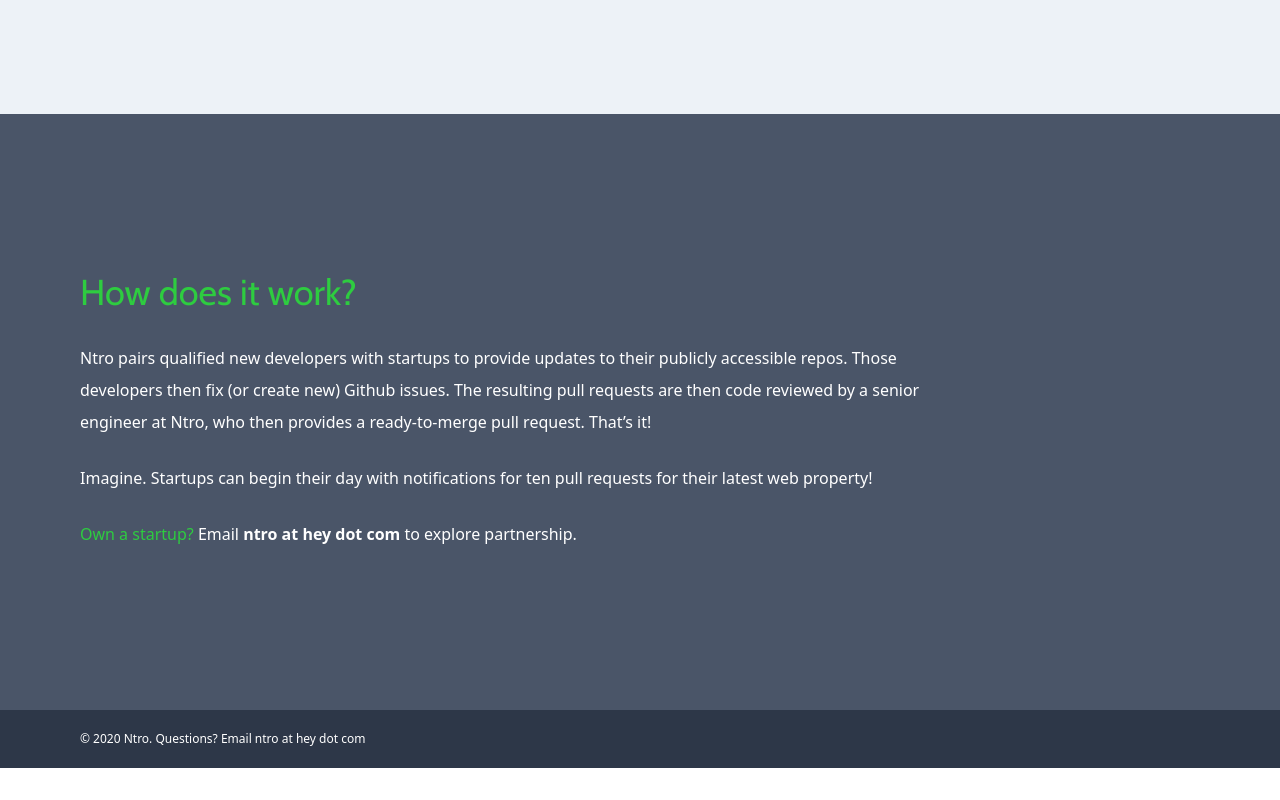
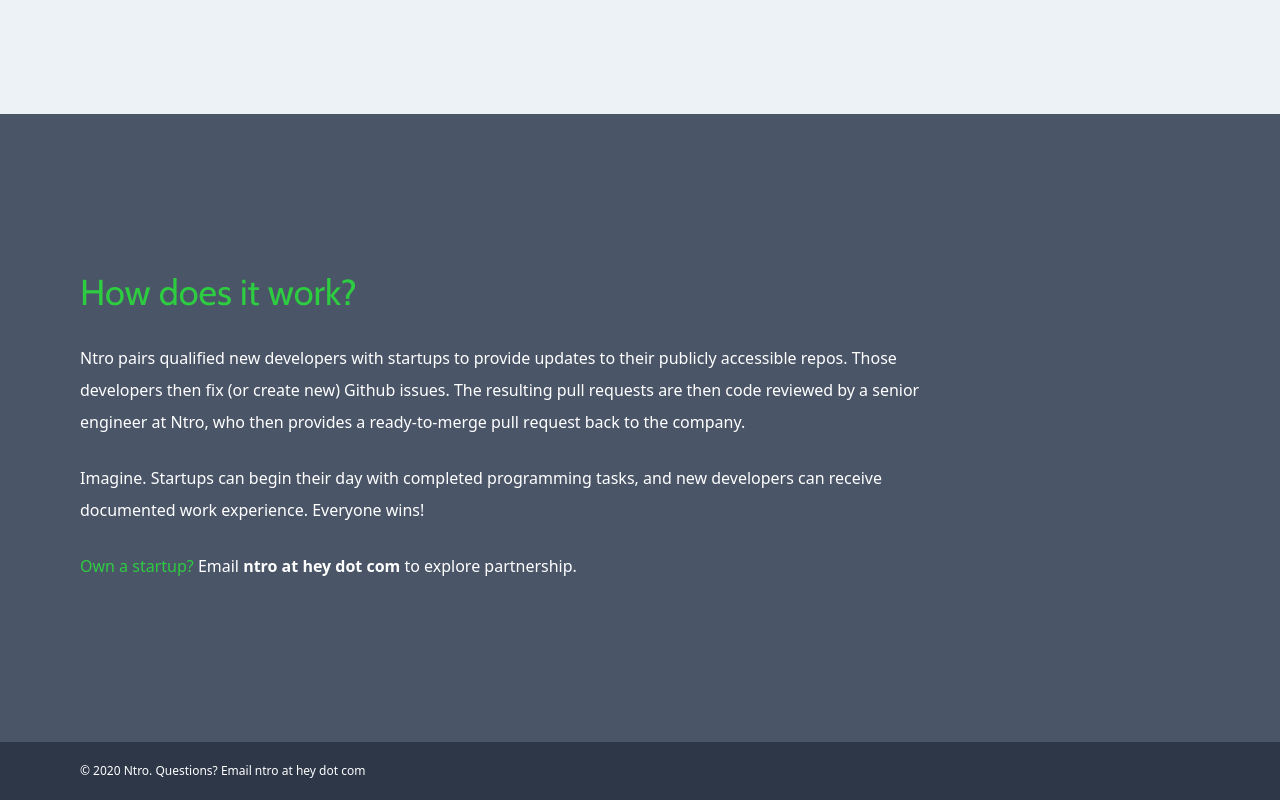
Before and after one commit to NtroDev/NtroDev.github.io, a Gatsby site: page / in a window 1280 px wide. Shown: the part 1378-2178 px from the top of the page. Before the commit the page ends 2146 px from the top, so only its background shows below. Built offline with nearby package versions, Linux system fonts and the light colour scheme; Gatsby itself is replaced by a stand-in of ours.

Commit message:
Udpated verbiage for selling point

```diff
--- a/src/pages/index.js
+++ b/src/pages/index.js
@@ -34,8 +34,8 @@
     <div id="startup" className="bg-gray-700 text-white px-5 py-20 sm:px-20 sm:py-40 leading-loose">
       <div className="sm:w-3/4">
         <h2 className="text-4xl mb-8 leading-none text-brand">How does it work?</h2>
-        <p className="mb-6">Ntro pairs qualified new developers with startups to provide updates to their publicly accessible repos. Those developers then fix (or create new) Github issues. The resulting pull requests are then code reviewed by a senior engineer at Ntro, who then provides a ready-to-merge pull request. That’s it!</p>
-        <p className="mb-6">Imagine. Startups can begin their day with notifications for ten pull requests for their latest web property!</p>
+        <p className="mb-6">Ntro pairs qualified new developers with startups to provide updates to their publicly accessible repos. Those developers then fix (or create new) Github issues. The resulting pull requests are then code reviewed by a senior engineer at Ntro, who then provides a ready-to-merge pull request back to the company.</p>
+        <p className="mb-6">Imagine. Startups can begin their day with completed programming tasks, and new developers can receive documented work experience. Everyone wins!</p>
         <p><span className="text-brand">Own a startup?</span> Email <span className="font-bold">ntro at hey dot com</span> to explore partnership.</p>
       </div>
 
```
